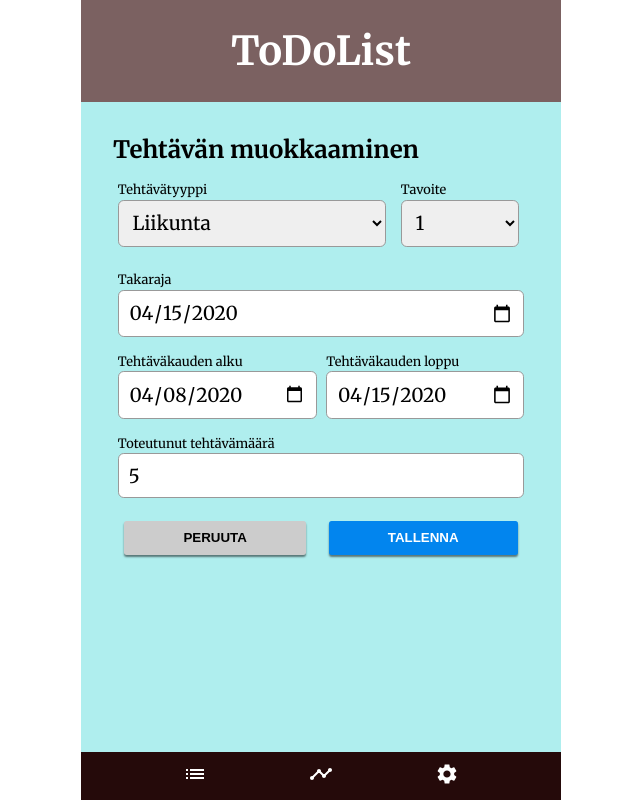
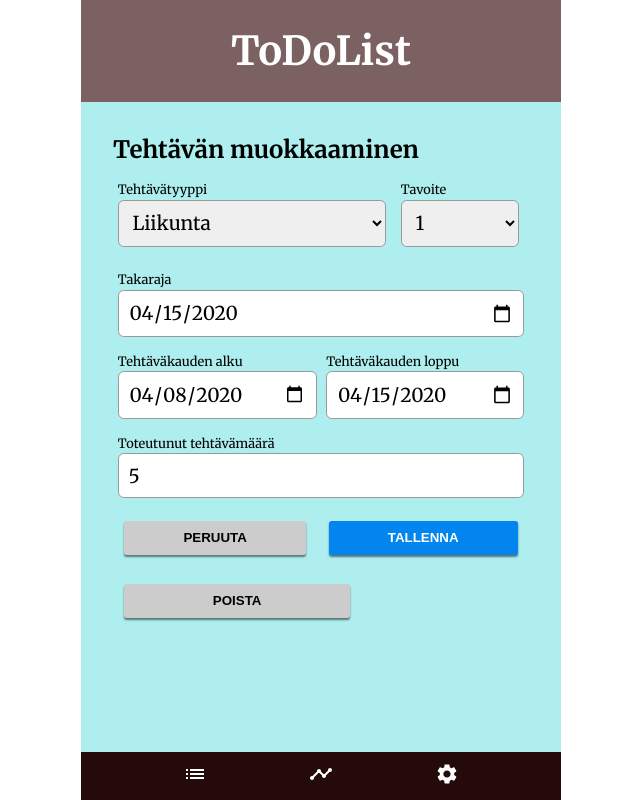
Before and after one commit to koodiopiskelijaSNS/todolist, a React (Create React App) app: page /edit/1 in a window 1280 px wide. Shown: the whole page, without its empty margins (319-959 px from the left). Built offline with nearby package versions, Linux system fonts and the light colour scheme.

Commit message:
Delete item implemented

```diff
--- a/src/App.js
+++ b/src/App.js
@@ -21,6 +21,7 @@
   }
   this.handleFormSubmit = this.handleFormSubmit.bind(this);
   this.handleSelectListForm = this.handleSelectListForm.bind(this);
+  this.handleDeleteItem = this.handleDeleteItem.bind(this);
 }
 
 handleFormSubmit(newdata) {
@@ -50,6 +51,15 @@
   });
 }
 
+handleDeleteItem(id) {
+  let storeddata = this.state.data.slice();
+  storeddata = storeddata.filter(item => item.id !== id);
+  this.setState({
+    data: storeddata
+  });
+}
+
+
   render() {
     return (
       <Router>
@@ -62,6 +72,7 @@
           <Route path="/edit/:id" render={(props) => <EditItem data={this.state.data}
                                                                selectList={this.state.selectList}
                                                                onFormSubmit={this.handleFormSubmit}
+                                                               onDeleteItem={this.handleDeleteItem}
                                                                {...props} />} />
           <Menu />
        </div>
--- a/src/components/EditItem/EditItem.js
+++ b/src/components/EditItem/EditItem.js
@@ -17,7 +17,7 @@
 
         <h2>Tehtävän muokkaaminen</h2>
 
-        <ItemForm onFormSubmit={props.onFormSubmit} selectList={props.selectList} data={itemData} />
+        <ItemForm onFormSubmit={props.onFormSubmit} selectList={props.selectList} data={itemData} onDeleteItem={props.onDeleteItem} />
 
 
       </div>
--- a/src/components/ItemForm/ItemForm.js
+++ b/src/components/ItemForm/ItemForm.js
@@ -23,6 +23,7 @@
         this.handleInputChange = this.handleInputChange.bind(this);
         this.handleSubmit = this.handleSubmit.bind(this);
         this.handleCancel = this.handleCancel.bind(this);
+        this.handleDeleteItem = this.handleDeleteItem.bind(this);
     }
 
     handleInputChange(event) {
@@ -50,10 +51,15 @@
           data.id = data.id ? data.id : data.id ? data.id : uuidv4();
           this.props.onFormSubmit(data);
           this.props.history.push("/");
-
       }
 
-    render() {
+      handleDeleteItem(event) {
+          event.preventDefault();
+          this.props.onDeleteItem(this.state.data.id);
+          this.props.history.push("/");
+      }
+
+     render() {
         return(
             <form onSubmit={this.handleSubmit}>
 
@@ -112,12 +118,20 @@
 
         <div className="itemform__row">
             <div>
-            <Button onClick={this.handleCancel}>PERUUTA</Button>
+                <Button onClick={this.handleCancel}>PERUUTA</Button>
             </div>
             <div>
-            <Button type="submit" primary>{this.state.data.id ? "TALLENNA" : "LISÄÄ"}</Button>
+                <Button type="submit" primary>{this.state.data.id ? "TALLENNA" : "LISÄÄ"}</Button>
             </div>
         </div>
+
+        { this.props.onDeleteItem ?
+            <div className="itemform__row">
+            <div>
+            <Button onClick={this.handleDeleteItem}>POISTA</Button>
+            </div>
+            <div></div>
+            </div> : "" }
 
         </div>
 
```
